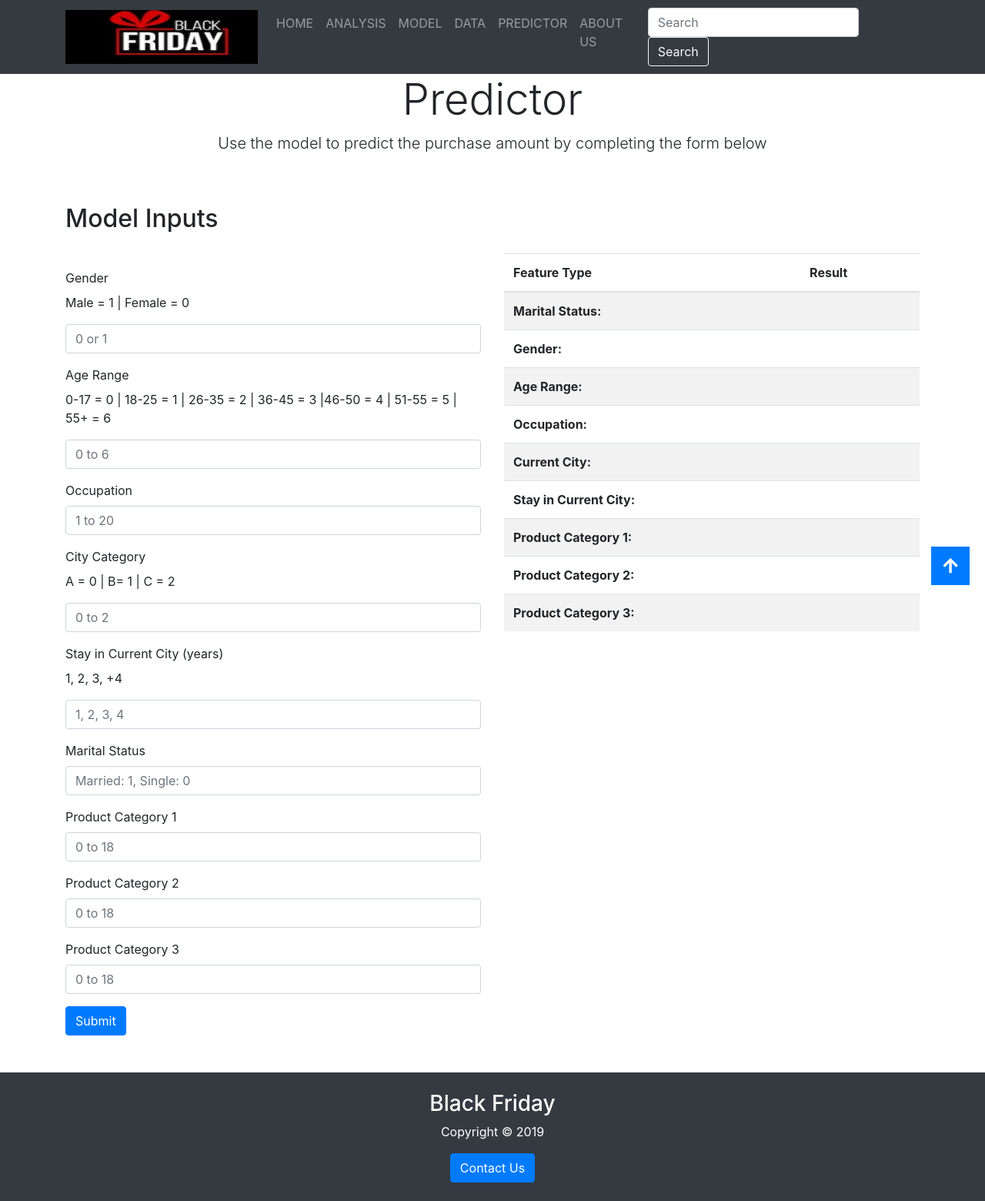
After one commit to pablojordan/BlackFriday_Study, a Flask app: page /predictor in a window 1280 px wide. The commit adds this page. Shown: the whole page at 77% size. Run offline with Flask 2, Linux system fonts and the light colour scheme; lists and menus that the app fills with data are empty; some libraries are stand-ins or nearby versions.

Commit message:
make it better

```diff
--- a/BlackFriday_Analysis/app.py
+++ b/BlackFriday_Analysis/app.py
@@ -15,25 +15,40 @@ from sklearn.model_selection import cross_val_score
 
 app = Flask(__name__)
 
-@app.route("/", methods=["GET", "POST"])
-def home():
+@app.route("/")
+def index():
+    """Return the homepage."""
+    return render_template("index.html")
+
+@app.route("/model")
+def model():
+
+    return render_template("Analysis_Processing_Model.html")
+
+@app.route("/otherModels")
+def otherModels():
+
+    return render_template("Other_Model.html")
+
+@app.route("/predictor", methods=["GET", "POST"])
+def predictor():
     # print("we hit the home function")
     output1 = ""
     output2 = ""
-    output3 = ""
-    output4 = ""
-    output5 = ""
-    output6 = ""
-    output7 = ""
-    output8 = ""
-    output9 = ""
-    output10 = ""
-    output11 = ""
+    marital3 = ""
+    gender4 = ""
+    age5 = ""
+    occupation6 = ""
+    city7 = ""
+    current8 = ""
+    cat1_9 = ""
+    cat2_10 = ""
+    cat3_11 = ""
 
     if request.method == "POST":
         with open('BlackFriday_Analysis/treeRegressor.pickle', 'rb') as fh:
             model = pickle.load(fh)
-        print("model options 2", dir(model))
+        # print("model options 2", dir(model))
 
         # pickle_in = open("treeRegressor.pickle","rb")
 
@@ -100,35 +115,21 @@ def home():
 
         result = result[0]
 
-        output1 = f"The predicted purchase amount is {result:.2f}."
-        output2 = f"The buyer's profile is:"
-        output3 = f"Marital Status: {response5}"
-        output4 = f"Gender: {response1}"
-        output5 = f"Age Range: {response2}"
-        output6 = f"Occupation: {occupation}"
-        output7 = f"Current City: {response3}"
-        output8 = f"Stay in Current City: {response4} years"
-        output9 = f"Product Category 1: {prodCat1}"
-        output10 = f"Product Category 2: {prodCat2}"
-        output11 = f"Product Category 3: {prodCat3}"
+        output1 = f"The predicted purchase amount is {result:.2f}"
+        output2 = f"Buyer's profile:"
+        marital3 = f"{response5}"
+        gender4 = f"{response1}"
+        age5 = f"{response2}"
+        occupation6 = f"{occupation}"
+        city7 = f"{response3}"
+        current8 = f"{response4} years"
+        cat1_9 = f"{prodCat1}"
+        cat2_10 = f"{prodCat2}"
+        cat3_11 = f"{prodCat3}"
 
-    return render_template("index.html", message1 = output1, message2 = output2, message3 = output3, message4 = output4, message5 = output5, message6 = output6, message7 = output7, message8 = output8, message9 = output9, message10 = output10, message11 = output11)
-
-@app.route("/")
-def index():
-    """Return the homepage."""
-    return render_template("index.html")
+    return render_template("predictor.html", message1 = output1, message2 = output2, message3 = marital3, message4 = gender4, message5 = age5, message6 = occupation6, message7 = city7, message8 = current8, message9 = cat1_9, message10 = cat2_10, message11 = cat3_11)
 
 
-@app.route("/model")
-def model():
-
-    return render_template("Analysis_Processing_Model.html")
-
-@app.route("/otherModels")
-def otherModels():
-
-    return render_template("Other_Model.html")
 
 @app.route("/about")
 def about():
--- a/BlackFriday_Analysis/templates/about.html
+++ b/BlackFriday_Analysis/templates/about.html
@@ -4,7 +4,7 @@
     <meta charset="UTF-8">
     <meta name="viewport" content="width=device-width, initial-scale=1.0">
     <meta http-equiv="X-UA-Compatible" content="ie=edge">
-    <title>BlackFriday</title>
+    <title>Black Friday - About Us</title>
     <link rel="stylesheet" href="https://stackpath.bootstrapcdn.com/bootstrap/4.3.1/css/bootstrap.min.css" integrity="sha384-ggOyR0iXCbMQv3Xipma34MD+dH/1fQ784/j6cY/iJTQUOhcWr7x9JvoRxT2MZw1T" crossorigin="anonymous">
     <link rel="stylesheet" href="../static/css/style.css">
     <link rel="stylesheet" href="https://use.fontawesome.com/releases/v5.4.1/css/all.css">
@@ -39,11 +39,11 @@
                     <a href="/" class="nav-link">DATA</a>
                 </li>
                 <li class="nav-item">
-                    <a href="/" class="nav-link">PREDICTOR</a>
+                    <a href="/predictor" class="nav-link">PREDICTOR</a>
                 </li>
 
                 <li class="nav-item active">
-                    <a href="/" class="nav-link">ABOUT US</a>
+                    <a href="/about" class="nav-link">ABOUT US</a>
                 </li>
 
                 <form class="form-inline ml-auto">
--- /dev/null
+++ b/BlackFriday_Analysis/templates/predictor.html
@@ -0,0 +1,281 @@
+<!DOCTYPE html>
+<html lang="en">
+<head>
+    <meta charset="UTF-8">
+    <meta name="viewport" content="width=device-width, initial-scale=1.0">
+    <meta http-equiv="X-UA-Compatible" content="ie=edge">
+    <title>Black Friday - Predictor</title>
+    <link rel="stylesheet" href="https://stackpath.bootstrapcdn.com/bootstrap/4.3.1/css/bootstrap.min.css" integrity="sha384-ggOyR0iXCbMQv3Xipma34MD+dH/1fQ784/j6cY/iJTQUOhcWr7x9JvoRxT2MZw1T" crossorigin="anonymous">
+    <link rel="stylesheet" href="../static/css/style.css">
+    <link rel="stylesheet" href="https://use.fontawesome.com/releases/v5.4.1/css/all.css">
+    <link rel="stylesheet" href="http://cdn.datatables.net/1.10.20/css/jquery.dataTables.min.css">
+
+</head>
+
+<body data-spy="scroll" data-target="#main-nav" id="home">
+<!--NavBar Section-->
+<section>
+        <nav class="navbar navbar-expand-sm navbar-dark bg-dark fixed-top" id="main-nav">
+            <div class="container">
+                <a href="#home" class="navbar-brand">
+                    <img src="../static/images/logo.jpg" width="250" height="70" alt="">
+                </a>
+                <button class="navbar-toggler" data-toggle="collapse" data-target="#navbarNav">
+                    <span class="navbar-toggler-icon"></span>
+                </button>
+                <div class="collapse navbar-collapse" id="navbarNav">
+                <ul class="navbar-nav ml-auto">
+                    <li class="nav-item">
+                        <a href="/" class="nav-link">HOME</a>
+                    </li>
+                    <li class="nav-item">
+                        <a href="/" class="nav-link">ANALYSIS</a>
+                    </li>
+                    <li class="nav-item">
+                        <a href="/" class="nav-link">MODEL</a>
+                    </li>
+                    <li class="nav-item">
+                            <a href="/" class="nav-link">DATA</a>
+                    </li>
+                    <li class="nav-item">
+                        <a href="/predictor" class="nav-link">PREDICTOR</a>
+                    </li>
+
+                    <li class="nav-item">
+                      <a href="/about" class="nav-link">ABOUT US</a>
+                    </li>
+
+                    <form class="form-inline ml-auto">
+                        <input type="text" class="form-control mr-2" placeholder="Search">
+                        <button class="btn btn-outline-light">Search</button>
+                    </form>
+                </ul>
+                </div>
+            </div>
+        </nav>
+    </section>
+<br>
+
+
+
+</br>
+<!--Model Live-->
+<section id="predictor-head-section">
+    <div class="container">
+        <div class="row">
+            <div class="col text-center py-5">
+                <h1 class="display-4">Predictor</h1>
+                <p class="lead">Use the model to predict the purchase amount by completing the form below</p>
+                <!-- <a href="#" class="btn btn-outline-secondary">Find Out More</a> -->
+            </div>
+        </div>
+        <div class="row">
+            <div class="col-md-6">
+              <h2>Model Inputs</h2>
+                <form method="POST" action="/predictor" role="form", name="donationform">
+                    <div class="form-group">
+                        <label>Gender</label>
+                        <p>Male = 1 | Female = 0</p>
+                        <input type="text" class="form-control" name="gender" placeholder="0 or 1">
+                    </div>
+                    <div class="form-group">
+                        <label>Age Range</label>
+                        <p>0-17 = 0 | 18-25 = 1 | 26-35 = 2 | 36-45 = 3 |46-50 = 4 | 51-55 = 5 | 55+ = 6</p>
+                        <input type="text" class="form-control" name="age" placeholder="0 to 6">
+                    </div>
+                    <div class="form-group">
+                        <label>Occupation</label>
+                        <input type="text" class="form-control" name="occupation" placeholder="1 to 20">
+                    </div>
+                    <div class="form-group">
+                        <label>City Category</label>
+                        <p>A = 0 | B= 1 | C = 2</p>
+                        <input type="text" class="form-control" name="city" placeholder="0 to 2">
+                    </div>
+                    <div class="form-group">
+                      <label>Stay in Current City (years)</label>
+                      <p>1, 2, 3, +4</p>
+                      <input type="text" class="form-control" name="currentCity" placeholder="1, 2, 3, 4">
+                  </div>
+                  <div class="form-group">
+                      <label>Marital Status</label>
+                      <input type="text" class="form-control" name="marital" placeholder="Married: 1, Single: 0">
+                  </div>
+                  <div class="form-group">
+                      <label>Product Category 1</label>
+                      <input type="text" class="form-control" name="prodCat1" placeholder="0 to 18">
+                  </div>
+                  <div class="form-group">
+                      <label>Product Category 2</label>
+                      <input type="text" class="form-control" name="prodCat2" placeholder="0 to 18">
+                  </div>
+                  <div class="form-group">
+                    <label>Product Category 3</label>
+                    <input type="text" class="form-control" name="prodCat3" placeholder="0 to 18">
+                </div>
+                    <input type="submit" value="Submit" class="btn btn-primary" role="button">
+                </form>
+            </div>
+            <div class="col-md-6">
+                <h4><b>{{ message1 }}</b></h4>
+                <br>
+                </br>
+                <h5>{{ message2 }}</h5>
+                    <div class="table-responsive">
+                        <table class="table table-striped" id="table3">
+                        <thead>
+                          <tr style="text-align: left;">
+                            <th>Feature Type</th>
+                            <th>Result</th>
+                            <!-- <th>Result</th> -->
+                          </tr>
+                        </thead>
+                        <tbody>
+                          <tr>
+                            <th>Marital Status:</th>
+                            <td>{{ message3 }}</td>
+                          </tr>
+                          <tr>
+                            <th>Gender:</th>
+                            <td>{{ message4 }}</td>
+                          </tr>
+                          <tr>
+                            <th>Age Range:</th>
+                            <td>{{ message5 }}</td>
+                          </tr>
+                          <tr>
+                            <th>Occupation:</th>
+                            <td>{{ message6 }}</td>
+                          </tr>
+                          <tr>
+                            <th>Current City:</th>
+                            <td>{{ message7 }}</td>
+                          </tr>
+                          <tr>
+                            <th>Stay in Current City:</th>
+                            <td>{{ message8 }}</td>
+                          </tr>
+                          <tr>
+                            <th>Product Category 1:</th>
+                            <td>{{ message9 }}</td>
+                          </tr>
+                          <tr>
+                            <th>Product Category 2:</th>
+                            <td>{{ message10 }}</td>
+                          </tr>
+                          <tr>
+                            <th>Product Category 3:</th>
+                            <td>{{ message11 }}</td>
+                          </tr>
+                        </tbody>
+                    </table>
+
+                 </div>
+            <!-- <div class="col-md-6">
+                <h5><b>{{ message1 }}</b></h5>
+                <br>
+                </br>
+                <h5><b>{{ message2 }}</b></h5>
+                <h6>{{ message3 }}</h6>
+                <h6>{{ message4 }}</h6>
+                <h6>{{ message5 }}</h6>
+                <h6>{{ message6 }}</h6>
+                <h6>{{ message7 }}</h6>
+                <h6>{{ message8 }}</h6>
+                <h6>{{ message9 }}</h6>
+                <h6>{{ message10 }}</h6>
+                <h6>{{ message11 }}</h6>
+            </div> -->
+
+    </div>
+  </section>
+  <br>
+</br>
+   <!--footer-->
+  <footer id="main-footer" class="bg-dark">
+      <div class="container">
+          <div class="row">
+              <div class="col text-center py-4">
+                  <h3>Black Friday</h3>
+                  <p>Copyright &copy; <span id="year"></span></p>
+                  <button class="btn btn-primary" data-toggle="modal" data-target="#contactModal">Contact Us</button>
+              </div>
+          </div>
+      </div>
+  </footer>
+
+  <!--CONTACT MODAL-->
+  <div class="modal fade text-dark" id="contactModal">
+      <div class="modal-dialog">
+          <div class="modal-content">
+              <div class="modal-header">
+                  <h5 class="modal-title">Contact Us</h5>
+                  <button class="close" data-dismiss="modal">
+                      <span> &times;</span>
+                  </button>
+              </div>
+              <div class="modal-body">
+                  <form action="">
+                      <div class="form-group">
+                          <label for="name">Name</label>
+                          <input type="text" class="form-control">
+                      </div>
+                      <div class="form-group">
+                          <label for="email">Email</label>
+                          <input type="email" class="form-control">
+                      </div>
+                      <div class="form-group">
+                          <label for="message">Message</label>
+                          <textarea class="form-control"></textarea>
+                      </div>
+                  </form>
+              </div>
+              <div class="modal-footer">
+                  <button class="btn btn-primary btn-block">Submit</button>
+              </div>
+          </div>
+      </div>
+  </div>
+  <a class="gotopbtn gotopbtn-bottom" href="#"> <i class="fas fa-arrow-up"></i> </a>
+
+      <script>
+          // Get the current year for the copyright
+          $('#year').text(new Date().getFullYear())
+
+          // Init Scrollspy
+          $('body').scrollspy({ target: '#main-nav' });
+
+          // Smooth Scrolling
+          $("#main-nav a").on('click', function (event) {
+          if (this.hash !== "") {
+              event.preventDefault();
+
+              const hash = this.hash;
+
+              $('html, body').animate({
+              scrollTop: $(hash).offset().top
+              }, 800, function () {
+
+              window.location.hash = hash;
+              });
+          }
+          });
+      </script>
+
+
+  <script src="https://code.jquery.com/jquery-3.3.1.slim.min.js" integrity="sha384-q8i/X+965DzO0rT7abK41JStQIAqVgRVzpbzo5smXKp4YfRvH+8abtTE1Pi6jizo" crossorigin="anonymous"></script>
+  <script src="https://cdnjs.cloudflare.com/ajax/libs/popper.js/1.14.7/umd/popper.min.js" integrity="sha384-UO2eT0CpHqdSJQ6hJty5KVphtPhzWj9WO1clHTMGa3JDZwrnQq4sF86dIHNDz0W1" crossorigin="anonymous"></script>
+  <script src="https://stackpath.bootstrapcdn.com/bootstrap/4.3.1/js/bootstrap.min.js" integrity="sha384-JjSmVgyd0p3pXB1rRibZUAYoIIy6OrQ6VrjIEaFf/nJGzIxFDsf4x0xIM+B07jRM" crossorigin="anonymous"></script>
+  <script src="https://cdnjs.cloudflare.com/ajax/libs/d3/5.5.0/d3.min.js"></script>
+
+      <!-- Bootstrap JS -->
+      <script src="https://code.jquery.com/jquery-3.3.1.slim.min.js" integrity="sha384-q8i/X+965DzO0rT7abK41JStQIAqVgRVzpbzo5smXKp4YfRvH+8abtTE1Pi6jizo" crossorigin="anonymous"></script>
+      <script src="https://cdnjs.cloudflare.com/ajax/libs/popper.js/1.14.7/umd/popper.min.js" integrity="sha384-UO2eT0CpHqdSJQ6hJty5KVphtPhzWj9WO1clHTMGa3JDZwrnQq4sF86dIHNDz0W1" crossorigin="anonymous"></script>
+      <script src="https://stackpath.bootstrapcdn.com/bootstrap/4.3.1/js/bootstrap.min.js" integrity="sha384-JjSmVgyd0p3pXB1rRibZUAYoIIy6OrQ6VrjIEaFf/nJGzIxFDsf4x0xIM+B07jRM" crossorigin="anonymous"></script>
+  <script>
+      $('#year').text(new Date().getFullYear())
+  </script>
+
+
+</body>
+</html>
```
Also changed, not shown: BlackFriday_Analysis/templates/index.html (+23 -89 lines).
